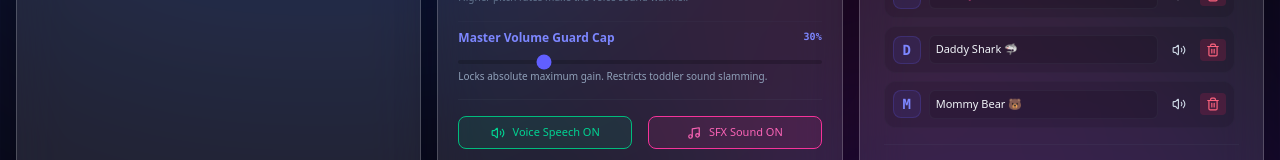
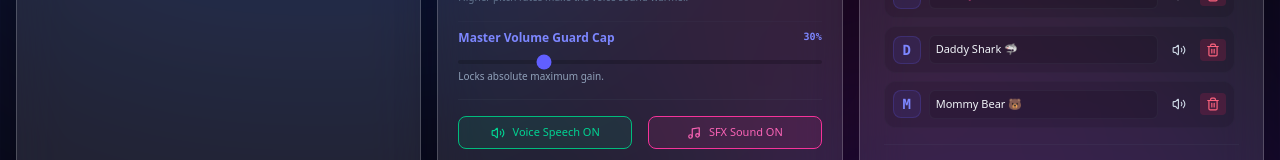
Before and after one commit to tsohlacol/baby-button-masher, a React (Vite) app: page / in a window 1280 px wide. Shown: the part 369-529 px from the top of the page. Built offline with nearby package versions, Linux system fonts and the light colour scheme.

Commit message:
auto: update App.tsx

```diff
--- a/src/App.tsx
+++ b/src/App.tsx
@@ -720,7 +720,7 @@ export default function App() {
                       onChange={(e) => setSettings((p) => ({ ...p, volumeLimit: parseFloat(e.target.value) }))}
                       className="w-full h-1 bg-black/20 rounded-lg appearance-none cursor-pointer accent-indigo-500"
                     />
-                    <span className="text-[10px] text-slate-400 block mt-0.5">Locks absolute maximum gain. Restricts toddler sound slamming.</span>
+                    <span className="text-[10px] text-slate-400 block mt-0.5">Locks absolute maximum gain.</span>
                   </div>
 
                   <div className="flex gap-4 items-center border-t border-slate-500/10 pt-4">
```
